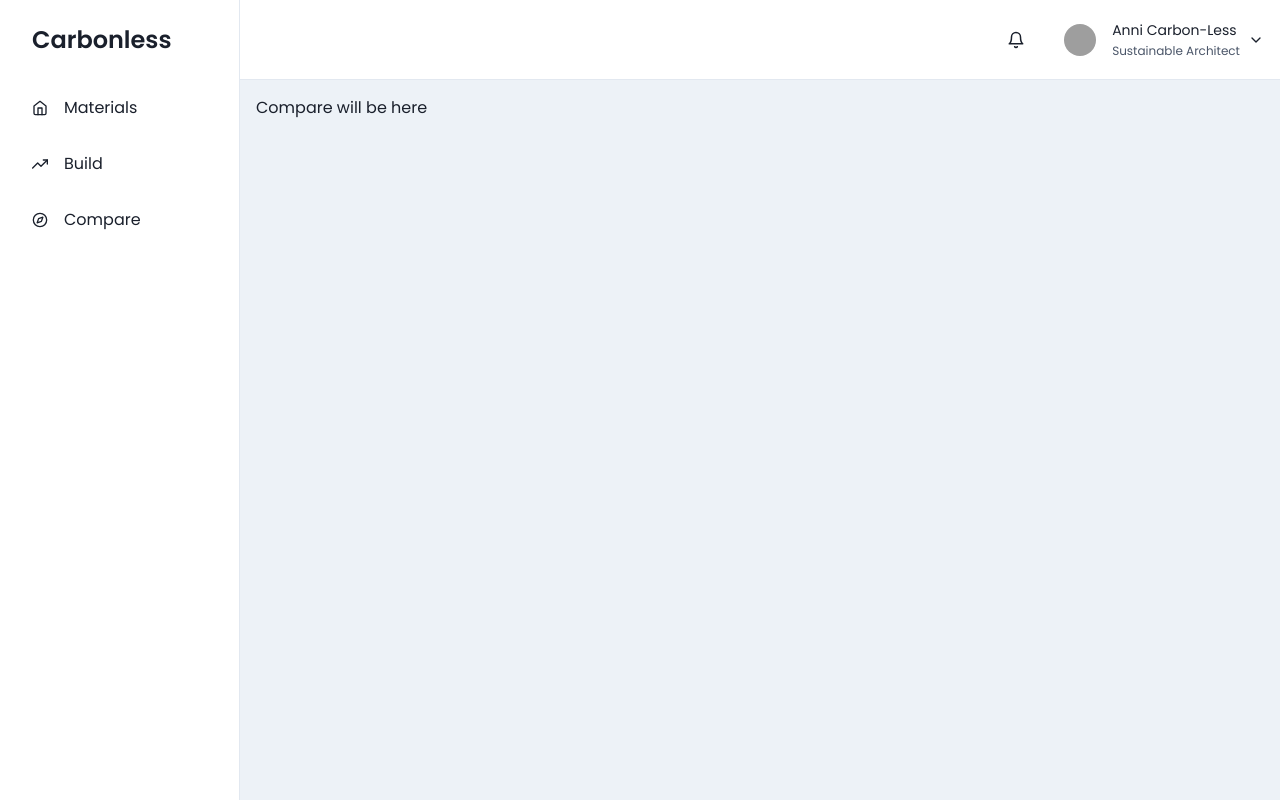
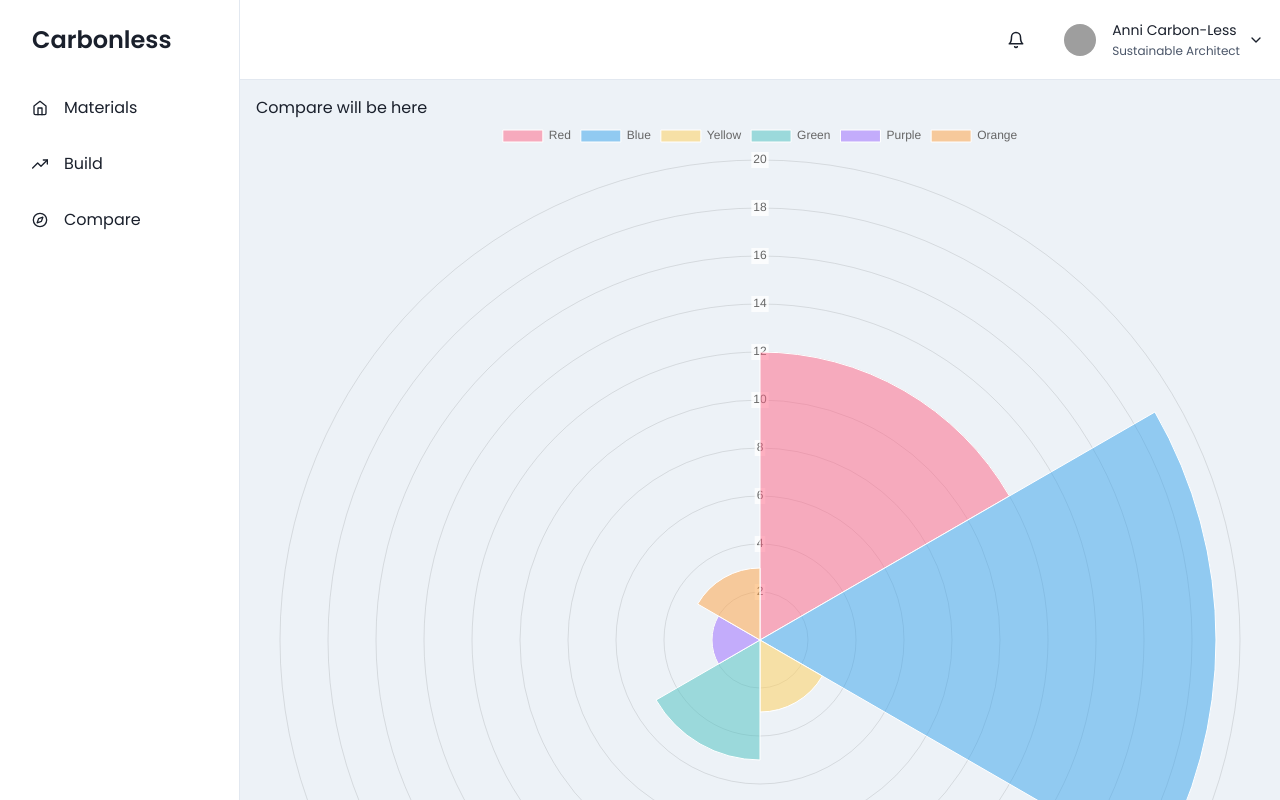
Before and after one commit to krishaamer/carbonless, a Next.js app: page /compare in a window 1280 px wide. Shown: the top 800 px of the page. Built offline with nearby package versions, Linux system fonts and the light colour scheme; grey boxes are pictures that could not be loaded.

Commit message:
Add chart

```diff
--- a/components/MultiDragDrop.js
+++ b/components/MultiDragDrop.js
@@ -1,4 +1,4 @@
-import { Flex, Heading, Text, Button } from "@chakra-ui/react";
+import { Flex, Heading, Text } from "@chakra-ui/react";
 import dynamic from "next/dynamic";
 import React, { useState } from "react";
 import { DragDropContext } from "react-beautiful-dnd";
--- /dev/null
+++ b/components/MyChart.js
@@ -0,0 +1,34 @@
+import React from 'react';
+import {
+  Chart as ChartJS,
+  RadialLinearScale,
+  ArcElement,
+  Tooltip,
+  Legend,
+} from 'chart.js';
+import { PolarArea } from 'react-chartjs-2';
+
+ChartJS.register(RadialLinearScale, ArcElement, Tooltip, Legend);
+
+export const data = {
+  labels: ['Red', 'Blue', 'Yellow', 'Green', 'Purple', 'Orange'],
+  datasets: [
+    {
+      label: '# of Votes',
+      data: [12, 19, 3, 5, 2, 3],
+      backgroundColor: [
+        'rgba(255, 99, 132, 0.5)',
+        'rgba(54, 162, 235, 0.5)',
+        'rgba(255, 206, 86, 0.5)',
+        'rgba(75, 192, 192, 0.5)',
+        'rgba(153, 102, 255, 0.5)',
+        'rgba(255, 159, 64, 0.5)',
+      ],
+      borderWidth: 1,
+    },
+  ],
+};
+
+export default function MyChart() {
+  return <PolarArea data={data} />;
+}
--- a/package.json
+++ b/package.json
@@ -12,11 +12,13 @@
     "@chakra-ui/react": "^2.0.2",
     "@emotion/react": "^11",
     "@emotion/styled": "^11",
+    "chart.js": "^3.9.1",
     "framer-motion": "^6",
     "lodash": "^4.17.21",
     "next": "12.1.6",
     "react": "18.1.0",
     "react-beautiful-dnd": "^13.1.0",
+    "react-chartjs-2": "^4.3.1",
     "react-dom": "18.1.0",
     "react-icons": "^4.4.0"
   },
--- a/pages/compare.js
+++ b/pages/compare.js
@@ -1,10 +1,12 @@
 import SidebarWithHeader from "../components/SidebarWithHeader.tsx";
-import MultiDragDrop from "../components/MultiDragDrop";
+import { Text } from "@chakra-ui/react";
+import MyChart from "../components/MyChart";
 
 export default function Index() {
   return (
     <SidebarWithHeader>
-      Compare will be here
+      <Text>Compare will be here</Text>
+      <MyChart />
     </SidebarWithHeader>
   );
 }
```
Also changed, not shown: 1 other file (tests, documents, lock files or other folders).
